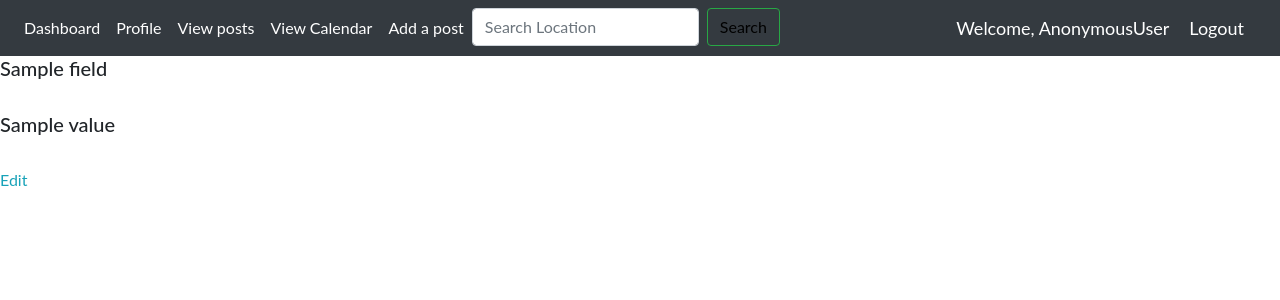
After one commit to gcivil-nyu-org/Team_Team5_CS-GY-6063-Fall2021, a Django app: template food_redistribution/cal/templates/cal/view_event.html in a window 1280 px wide. The commit adds this page. Shown: the top 300 px of the page. Run offline with Django 3.2, Linux system fonts and the light colour scheme; the template is opened without the code that fills it: most values are stand-ins (such as "Sample title", 1, 10 or a date in 2020); some libraries are stand-ins or nearby versions.

Commit message:
Cal view edit patch

```diff
--- a/food_redistribution/cal/models.py
+++ b/food_redistribution/cal/models.py
@@ -10,5 +10,5 @@ class Event(models.Model):
 
     @property
     def get_html_url(self):
-        url = reverse("cal:event_edit", args=(self.id,))
+        url = reverse("cal:event_view", args=(self.id,))
         return f'<a href="{url}"> {self.title} </a>'
--- a/food_redistribution/cal/templates/cal/update_event.html
+++ b/food_redistribution/cal/templates/cal/update_event.html
@@ -38,7 +38,7 @@ Event
       </form>
           </div>
           <div class="d-flex justify-content-center mt-3 login_container">
-            <a class="btn cancel-button buttons login_btn" href="{% url 'cal:calendar' %}" value="Cancel" style="font-family:Optima;">Cancel</a>
+            <a  href="javascript:history.back()" style="font-family:Optima;">Cancel</a>
             <a href = "{% url 'cal:event_delete' event.instance.id %}">Delete</a>
             <span class="spacer"></span>
           </div>
--- /dev/null
+++ b/food_redistribution/cal/templates/cal/view_event.html
@@ -0,0 +1,36 @@
+{% extends 'cal/base.html' %}
+
+{% block title %}
+Event
+{% endblock %}
+
+{% block content %}
+
+
+<!--<div class="clearfix">
+  <a class="btn btn-info left" href="{% url 'cal:calendar' %}"> Calendar </a>
+</div>-->
+{% if form.errors %}
+    {% for field in form %}
+        {% for error in field.errors %}
+            <div class="alert alert-danger">
+                {{ field.label }} <strong>{{ error|escape }}</strong>
+            </div>
+        {% endfor %}
+    {% endfor %}
+    {% for error in form.non_field_errors %}
+        <div class="alert alert-danger">
+            {{ field.label }} <strong>{{ error|escape }}</strong>
+        </div>
+    {% endfor %}
+{% endif %}
+        <form>
+          {% for field in event %}
+                  <h5>{{ field.label }} </h5>
+                  <br>
+                <h5>{{ field.value }}</h5>
+                  <br>
+          {% endfor %}
+      </form>
+        <a href = "{% url 'cal:event_edit' event.instance.id %}">Edit</a>
+{% endblock %}
--- a/food_redistribution/cal/urls.py
+++ b/food_redistribution/cal/urls.py
@@ -6,6 +6,7 @@ urlpatterns = [
     url("index/", views.index, name="index"),
     url("calendar/", views.CalendarView.as_view(), name="calendar"),
     url("event/new/", views.event_create, name="event_new"),
+    url(r"^event/view/(?P<pk>\d+)/$", views.event_view, name="event_view"),
     url(r"^event/edit/(?P<pk>\d+)/$", views.event_update, name="event_edit"),
     url(r"^event/delete/(?P<pk>\d+)/$", views.event_delete, name="event_delete"),
 ]
```
Also changed, not shown: food_redistribution/cal/views.py (+9 -0 lines).
